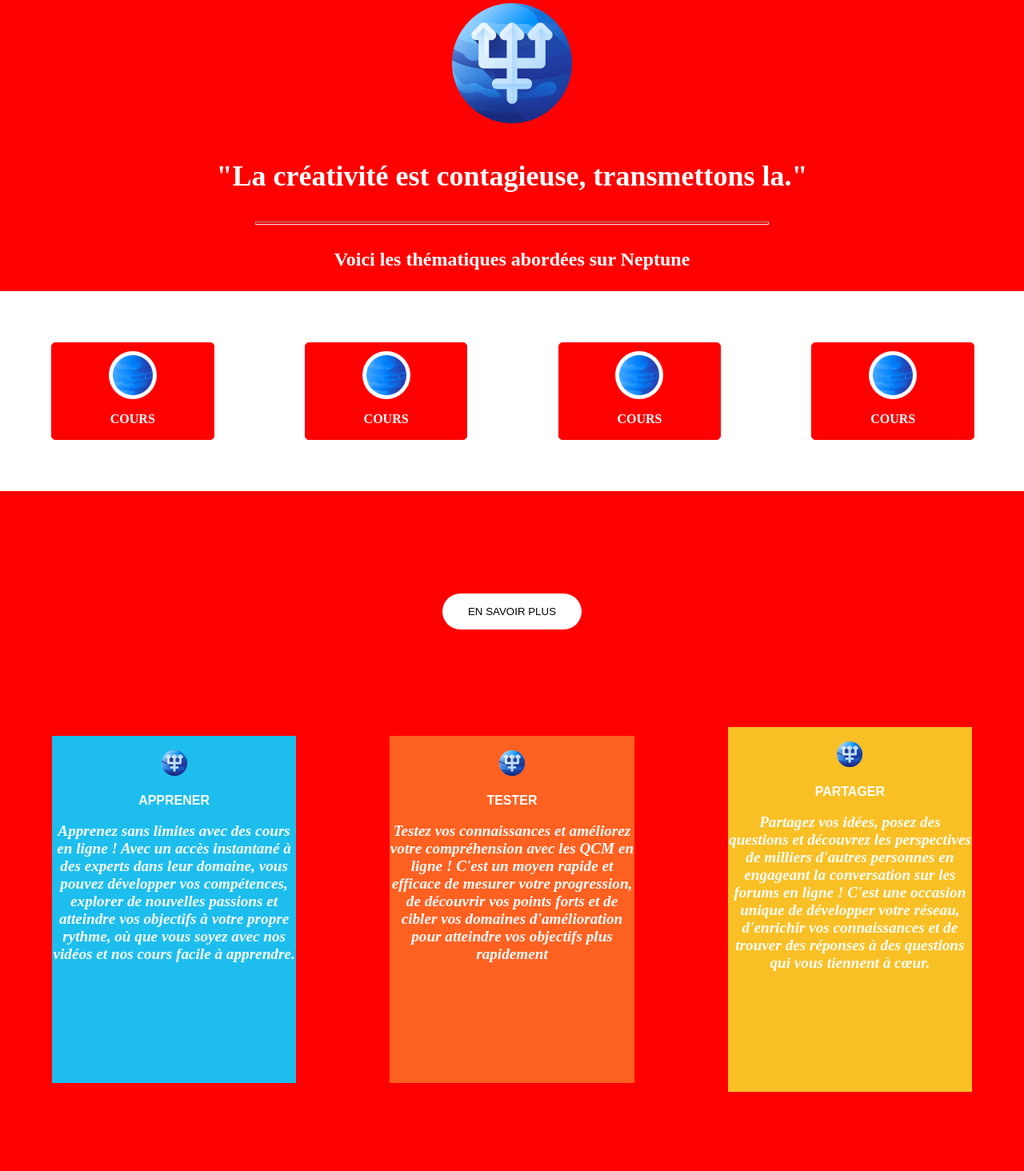
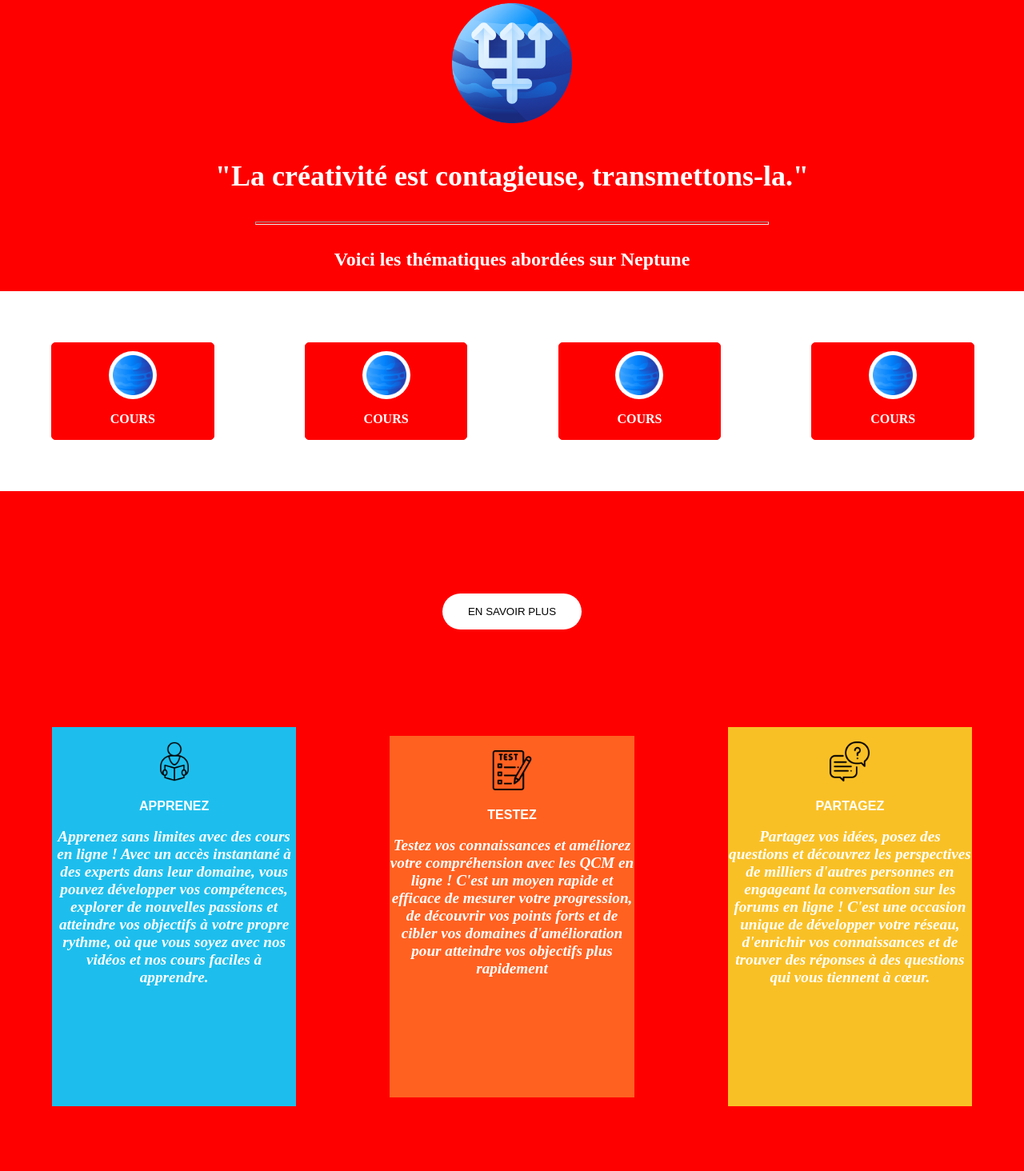
Before and after one commit to Yaon-C2H8N2/Projet-DAW, a PHP site: page / in a window 1280 px wide. Shown: the part 177-1641 px from the top of the page at 80% size. Before the commit the page ends 1542 px from the top, so only its background shows below. Run offline with PHP 8.4, Linux system fonts and the light colour scheme.

Commit message:
Amélioration page accueil + travail dans le js pour creation d'un user
Ajout d'autres images, d'autres à venir
Ajout des methodes de verif qu'un mdp est correct + date de naissance est valide

```diff
--- a/app/views/home.php
+++ b/app/views/home.php
@@ -1,34 +1,25 @@
 <!DOCTYPE html>
 <html lang="fr">
+
 <head>
-    <meta charset="UTF-8" />
-    <meta http-equiv="X-UA-Compatible" content="IE=edge" />
-    <meta name="viewport" content="width=device-width, initial-scale=1.0" />
-    <link
-      id="link"
-      rel="stylesheet"
-      type="text/css"
-      href="css/dark_mode.css"
-    />
-    <link rel="icon" type="image/png" href="img/neptune_icon.png" />
+    <meta charset="UTF-8"/>
+    <meta http-equiv="X-UA-Compatible" content="IE=edge"/>
+    <meta name="viewport" content="width=device-width, initial-scale=1.0"/>
+    <link id="link" rel="stylesheet" type="text/css" href="css/dark_mode.css"/>
+    <link rel="icon" type="image/png" href="img/neptune_icon.png"/>
     <title>Accueil</title>
 </head>
+
 <body>
 <div class="header">
     <h1>NEPTUNE</h1>
-      <img
-        src="img/neptune_512px.png"
-        width="150"
-        height="150"
-        alt=""
-        srcset=""
-      />
+    <img src="img/neptune_512px.png" width="150" height="150" alt="" srcset=""/>
     <blockquote>
-        <p>"La créativité est contagieuse, transmettons la."</p>
+        <p>"La créativité est contagieuse, transmettons-la."</p>
     </blockquote>
 </div>
 
-    <hr style="height: 2px; width: 50%; margin: 30px auto" />
+<hr style="height: 2px; width: 50%; margin: 30px auto"/>
 
 <h2 style="text-align: center; margin-top: 2%">
     Voici les thématiques abordées sur Neptune
@@ -39,13 +30,7 @@
     <div class="item">
         <a href="https://chat.openai.com/chat" class="accueil_lien_clic">
             <div class="img_desc">
-            <img
-              src="img/neptune_icon.png"
-              width="50"
-              height="50"
-              alt=""
-              srcset=""
-            />
+                <img src="img/neptune_icon.png" width="50" height="50" alt="" srcset=""/>
             </div>
             <p>COURS</p>
         </a>
@@ -53,13 +38,7 @@
     <div class="item">
         <a href="https://chat.openai.com/chat" class="accueil_lien_clic">
             <div class="img_desc">
-            <img
-              src="img/neptune_icon.png"
-              width="50"
-              height="50"
-              alt=""
-              srcset=""
-            />
+                <img src="img/neptune_icon.png" width="50" height="50" alt="" srcset=""/>
             </div>
             <p>COURS</p>
         </a>
@@ -67,13 +46,7 @@
     <div class="item">
         <a href="https://chat.openai.com/chat" class="accueil_lien_clic">
             <div class="img_desc">
-            <img
-              src="img/neptune_icon.png"
-              width="50"
-              height="50"
-              alt=""
-              srcset=""
-            />
+                <img src="img/neptune_icon.png" width="50" height="50" alt="" srcset=""/>
             </div>
             <p>COURS</p>
         </a>
@@ -82,13 +55,7 @@
     <div class="item">
         <a href="https://chat.openai.com/chat" class="accueil_lien_clic">
             <div class="img_desc">
-            <img
-              src="img/neptune_icon.png"
-              width="50"
-              height="50"
-              alt=""
-              srcset=""
-            />
+                <img src="img/neptune_icon.png" width="50" height="50" alt="" srcset=""/>
             </div>
             <p>COURS</p>
         </a>
@@ -99,8 +66,8 @@
 
 <div style="margin-top: 10%">
     <p>
-        <a href="" class="accueil_lien_clic">
-          <input type="button" value="EN SAVOIR PLUS" class="essayer" />
+        <a href="../app/views/userCreate.php" class="accueil_lien_clic">
+            <input type="button" value="EN SAVOIR PLUS" class="essayer"/>
         </a>
     </p>
 </div>
@@ -109,50 +76,40 @@
 
 <div class="fin_accueil">
     <div class="fin_accueil_liste">
-        <p
-          style="
+        <p style="
             background-color: #1dbeed;
             text-align: center;
             padding-bottom: 150px;
-          "
-        >
-          <br />
+          ">
+            <br/>
             <span>
-            <img
-              src="img/neptune_32px.png"
-              alt="Image libre de droit"
-            />
+          <img src="img/Learn.png" width="50" height="50" alt="Image libre de droit"/>
         </span>
-          <br />
-          <br />
-          <span style="font-family: Arial, Helvetica, sans-serif"
-            >APPRENER</span
-          >
-          <br />
-          <br />
+            <br/>
+            <br/>
+            <span style="font-family: Arial, Helvetica, sans-serif">APPRENEZ</span>
+            <br/>
+            <br/>
             <span style="font-style: italic; font-size: larger">
           Apprenez sans limites avec des cours en ligne ! Avec un accès
           instantané à des experts dans leur domaine, vous pouvez développer
           vos compétences, explorer de nouvelles passions et atteindre vos
           objectifs à votre propre rythme, où que vous soyez avec nos vidéos
-            et nos cours facile à apprendre.
+          et nos cours faciles à apprendre.
         </span>
         </p>
     </div>
     <div class="fin_accueil_liste">
         <p style="background-color: #ff6121; padding-bottom: 150px">
-          <br />
+            <br/>
             <span>
-            <img
-              src="img/neptune_32px.png"
-              alt="Image libre de droit"
-            />
+          <img src="img/Test_Yourself.png" width="50" height="50" alt="Image libre de droit"/>
         </span>
-          <br />
-          <br />
-          <span style="font-family: Arial, Helvetica, sans-serif">TESTER</span>
-          <br />
-          <br />
+            <br/>
+            <br/>
+            <span style="font-family: Arial, Helvetica, sans-serif">TESTEZ</span>
+            <br/>
+            <br/>
             <span style="font-style: italic; font-size: larger">
           Testez vos connaissances et améliorez votre compréhension avec les
           QCM en ligne ! C'est un moyen rapide et efficace de mesurer votre
@@ -163,20 +120,15 @@
     </div>
     <div class="fin_accueil_liste">
         <p style="background-color: #f9c026; padding-bottom: 150px">
-          <br />
+            <br/>
             <span>
-            <img
-              src="img/neptune_32px.png"
-              alt="Image libre de droit"
-            />
+          <img src="img/Conversation.png" width="50" height="50" alt="Image libre de droit"/>
         </span>
-          <br />
-          <br />
-          <span style="font-family: Arial, Helvetica, sans-serif"
-            >PARTAGER</span
-          >
-          <br />
-          <br />
+            <br/>
+            <br/>
+            <span style="font-family: Arial, Helvetica, sans-serif">PARTAGEZ</span>
+            <br/>
+            <br/>
             <span style="font-style: italic; font-size: larger">
           Partagez vos idées, posez des questions et découvrez les
           perspectives de milliers d'autres personnes en engageant la
@@ -189,4 +141,5 @@
 </div>
 </body>
 <script src="js/UI_Theme.js"></script>
+
 </html>
```
Also changed, not shown: public/js/userCreate.js (+36 -2 lines), public/img/Conversation.png (added), public/img/Learn.png (added), public/img/Test_Yourself.png (added). Lines whose indentation alone changed are shown as unchanged.
